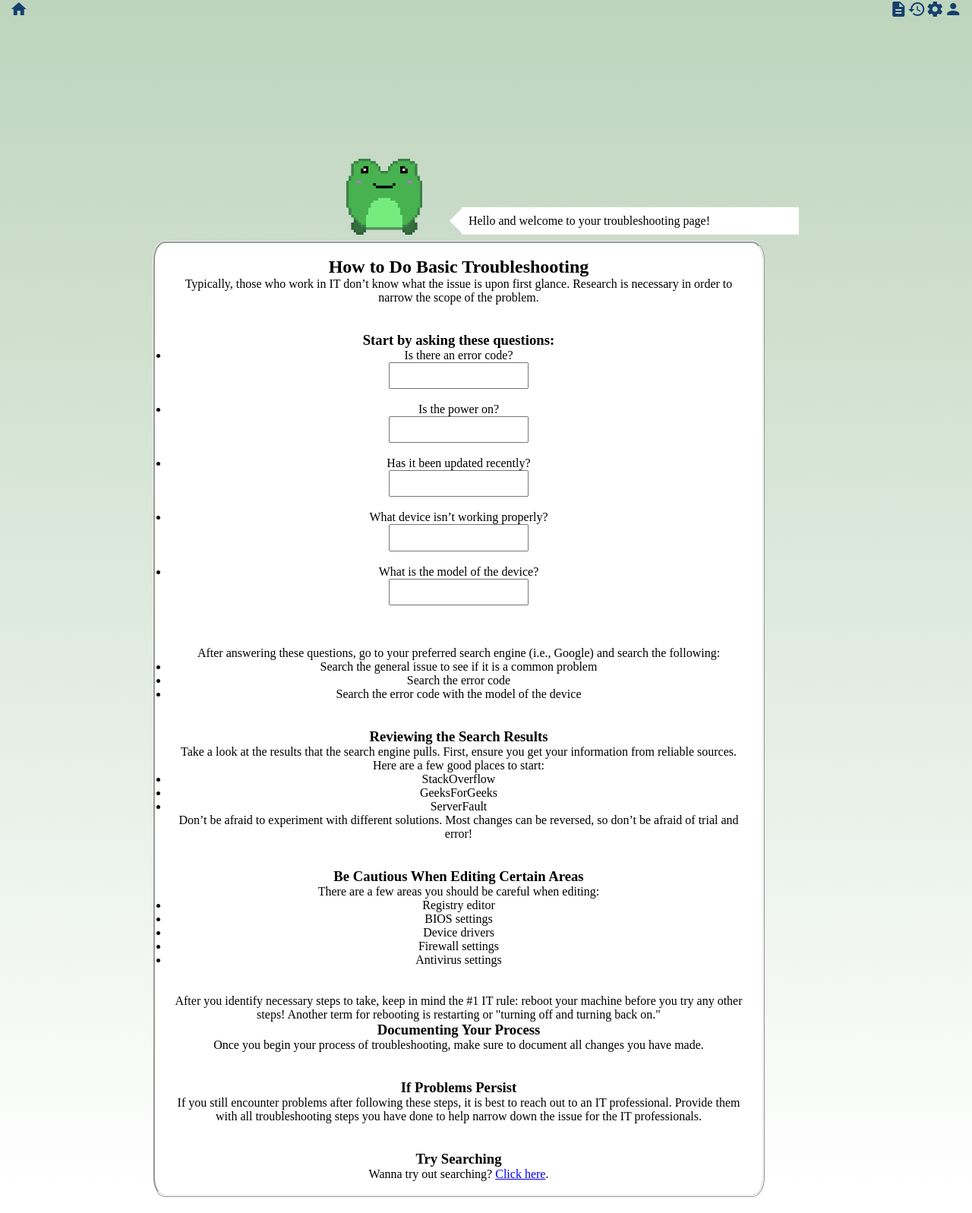
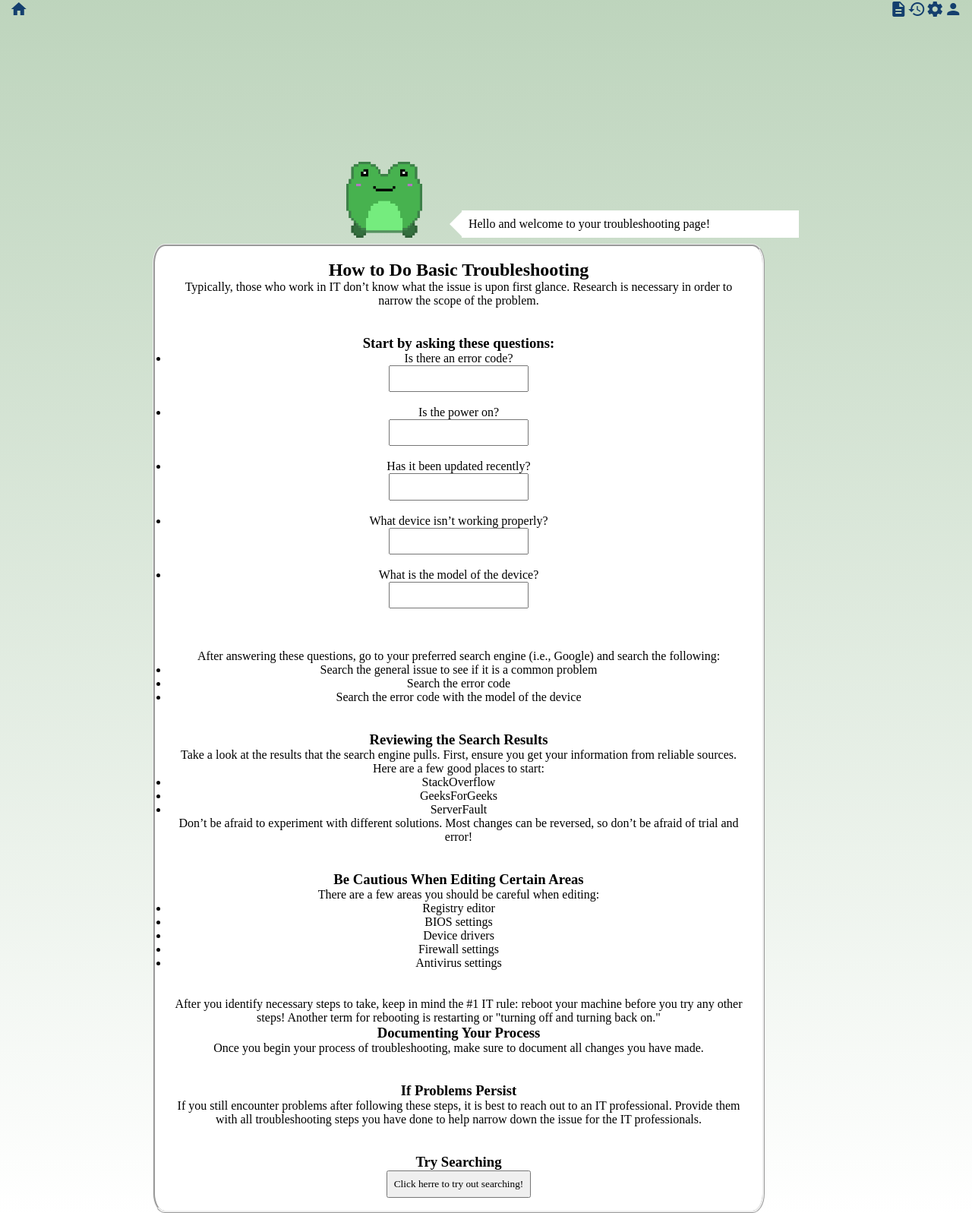
Before and after one commit to SKel1817/on-it, a Flask app: page /troubleshooting in a window 1280 px wide. Shown: the part 13-1610 px from the top of the page at 76% size. Before the commit the page ends 1589 px from the top, so only its background shows below. Run offline with Flask 3, Linux system fonts and the light colour scheme.

Commit message:
Added different button which allowed values to persist to the search page

```diff
--- a/templates/search.html
+++ b/templates/search.html
@@ -27,7 +27,7 @@
         <input type="submit" value="Search">
       </form>
 
-      <div id="searchResults"></div>
+      <div id="searchResults">
       <h2>Search Results</h2>
       <form action="{{ url_for('display_search') }}" method="POST">
       <p><strong>Error Code:</strong> {{ error_code }}</p>
@@ -35,6 +35,7 @@
       <p><strong>Updated Recently:</strong> {{ updated_recently }}</p>
       <p><strong>Device Name:</strong> {{ device_name }}</p>
       <p><strong>Device Model:</strong> {{ device_model }}</p>
+    </div>
     </form>
     </div>
   </body>
--- a/templates/troubleshooting.html
+++ b/templates/troubleshooting.html
@@ -46,7 +46,7 @@
         <input type="text" name="device_name" id="device_name"><br><br>
         <li>What is the model of the device?</li>
         <input type="text" name="device_model" id="device_model"><br><br>
-      </form>
+
       </ul>
       <br>
       <br>
@@ -92,7 +92,8 @@
       <br>
       <br>
       <h3>Try Searching</h3>
-      <p>Wanna try out searching? <a href="/search" target="_blank">Click here</a>.</p>
+      <input type="submit" value="Click herre to try out searching!">
+    </form>
     </div>
   </div>
 </body>
```
